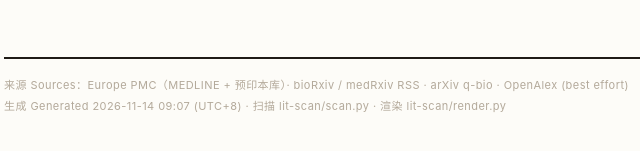
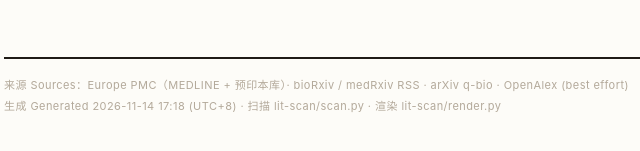
Before and after one commit to liuji70520/repertoire-digest, a plain HTML site: page 2026-11-14.html in a window 1280 px wide. Shown: the part 2042-2193 px from the top of the page, 256-896 px from the left. Drawn offline with Linux system fonts and the light colour scheme.

Commit message:
digest: 2026-11-14

```diff
--- a/2026-11-14.html
+++ b/2026-11-14.html
@@ -123,5 +123,5 @@ footer{margin-top:60px;padding-top:16px;border-top:2px solid var(--ink);font-siz
 <div class="ab"><a href="https://doi.org/10.1002/jha2.70456">https://doi.org/10.1002/jha2.70456</a></div>
 </details>
 </section>
-<footer>来源 Sources：Europe PMC（MEDLINE + 预印本库）· bioRxiv / medRxiv RSS · arXiv q-bio · OpenAlex (best effort)<br>生成 Generated 2026-11-14 09:07 (UTC+8) · 扫描 lit-scan/scan.py · 渲染 lit-scan/render.py</footer>
+<footer>来源 Sources：Europe PMC（MEDLINE + 预印本库）· bioRxiv / medRxiv RSS · arXiv q-bio · OpenAlex (best effort)<br>生成 Generated 2026-11-14 17:18 (UTC+8) · 扫描 lit-scan/scan.py · 渲染 lit-scan/render.py</footer>
 </div></body></html>
```
